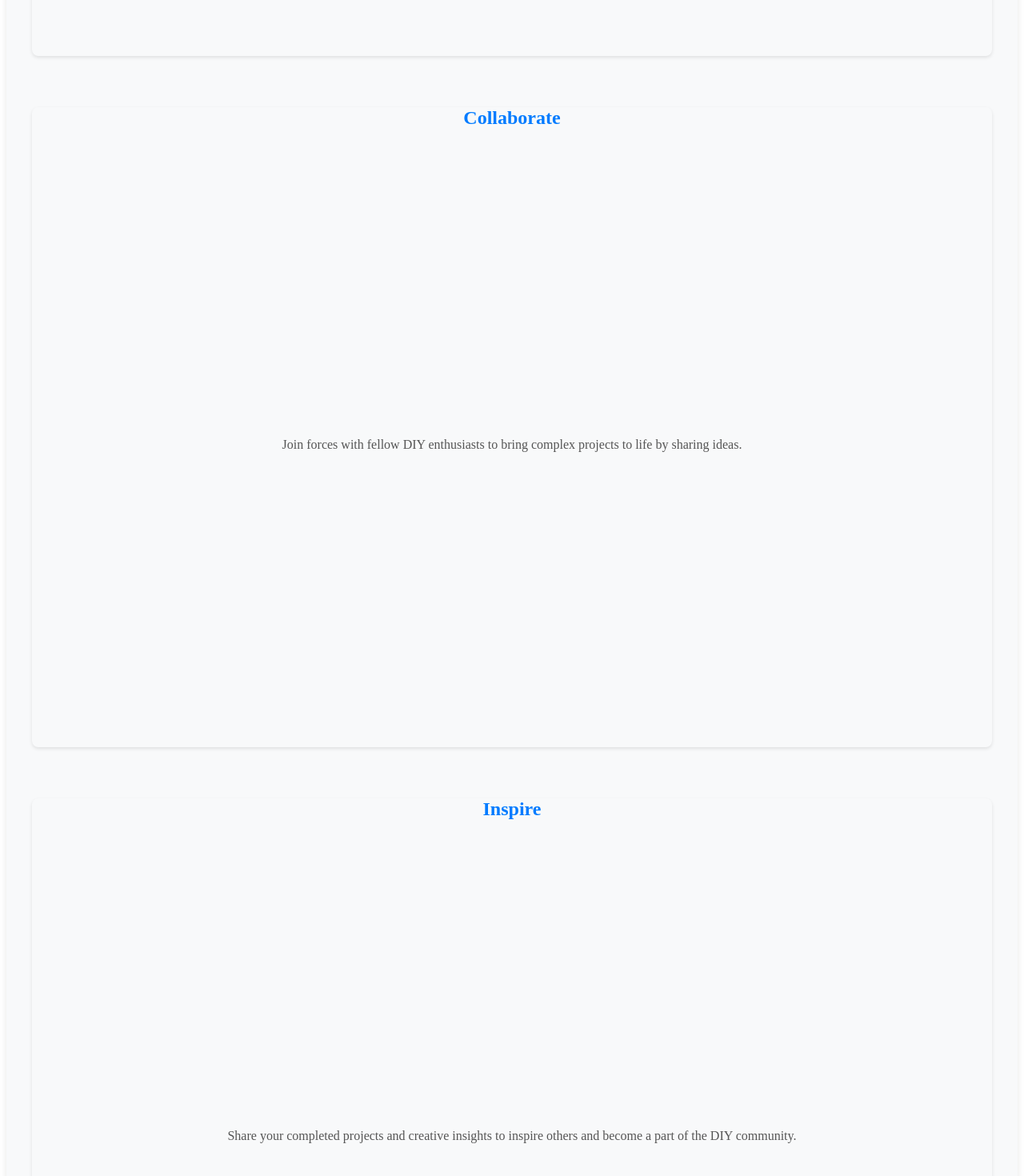
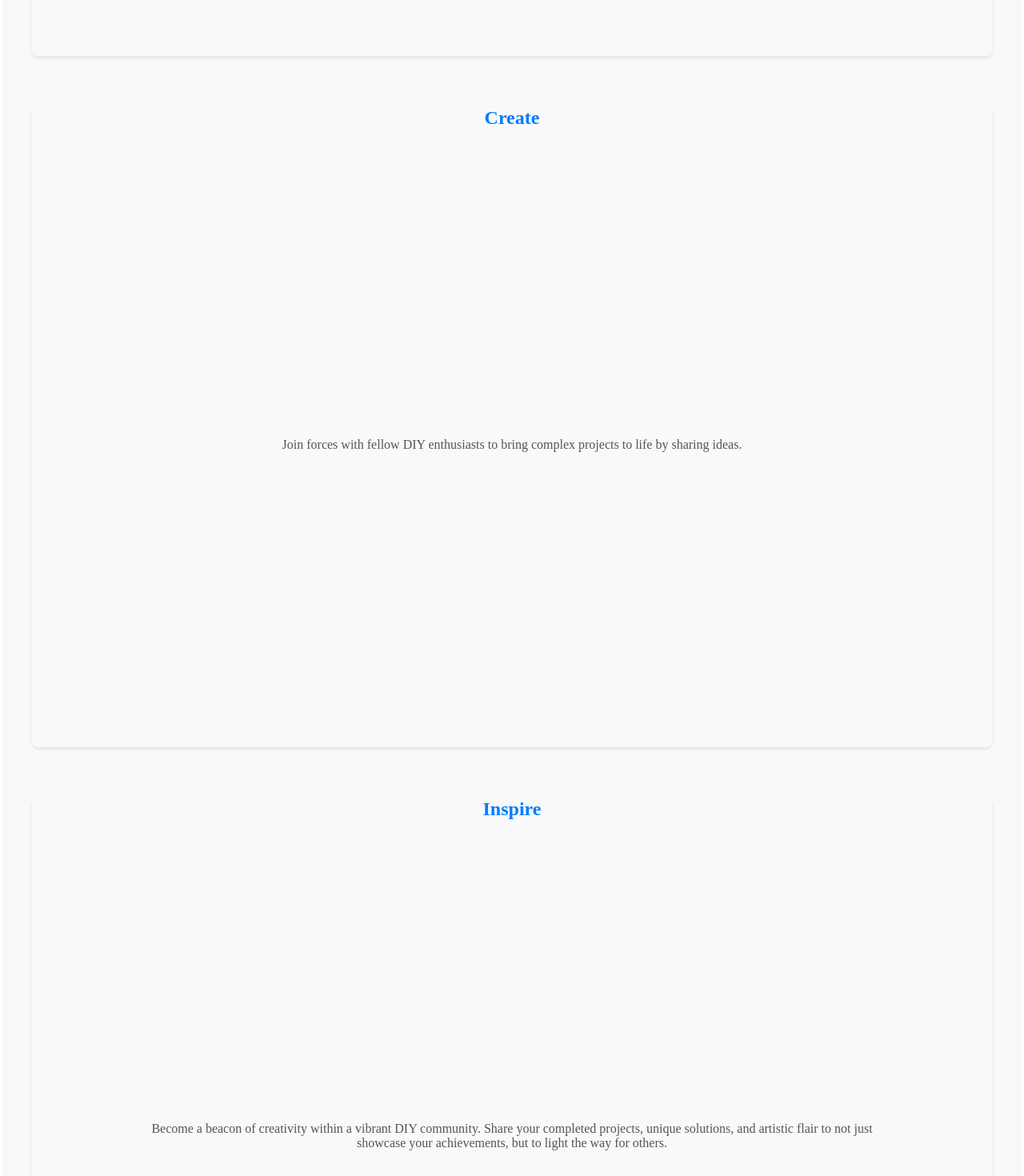
Before and after one commit to aholley112/diy_dynamics_client, an Angular app: page /home in a window 1280 px wide. Shown: the part 900-2370 px from the top of the page at 80% size. Built offline with nearby package versions, Linux system fonts and the light colour scheme.

Commit message:
added text to feature boxes

```diff
--- a/src/app/home/home.component.html
+++ b/src/app/home/home.component.html
@@ -26,14 +26,14 @@
     </div>
     <div class="carousel-item">
       <div class="feature-box">
-        <h2>Collaborate</h2>
+        <h2>Create</h2>
         <p>Join forces with fellow DIY enthusiasts to bring complex projects to life by sharing ideas.</p>
       </div>
     </div>
     <div class="carousel-item">
       <div class="feature-box">
         <h2>Inspire</h2>
-        <p>Share your completed projects and creative insights to inspire others and become a part of the DIY community.</p>
+        <p>Become a beacon of creativity within a vibrant DIY community. Share your completed projects, unique solutions, and artistic flair to not just showcase your achievements, but to light the way for others.</p>
       </div>
     </div>
   </div>
```
